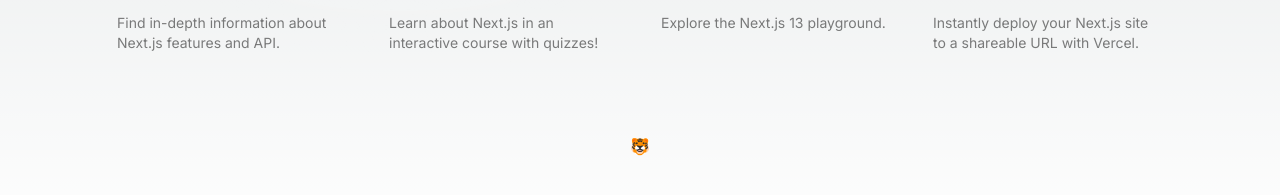
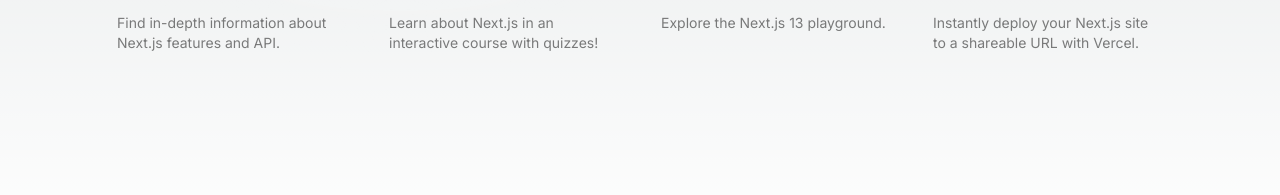
Before and after one commit to tigrisdata-archive/awesome-email-search, a Next.js app: page / in a window 1280 px wide. Shown: the part 543-738 px from the top of the page. Built offline with nearby package versions, Linux system fonts and the light colour scheme.

Commit message:
chore: remove 🐯 :(

```diff
--- a/src/components/footer.tsx
+++ b/src/components/footer.tsx
@@ -1,5 +1,5 @@
 import Row from './row';
 
 export default function Footer() {
-  return <Row>🐯</Row>;
+  return <Row></Row>;
 }
--- a/src/components/row.tsx
+++ b/src/components/row.tsx
@@ -1,6 +1,6 @@
 import Image from 'next/image';
 
-export default function Row({ children }: { children: React.ReactNode }) {
+export default function Row({ children }: { children?: React.ReactNode }) {
   return (
     <section className="flex flex-col items-center justify-normal w-full pt-16">
       {children}
```
